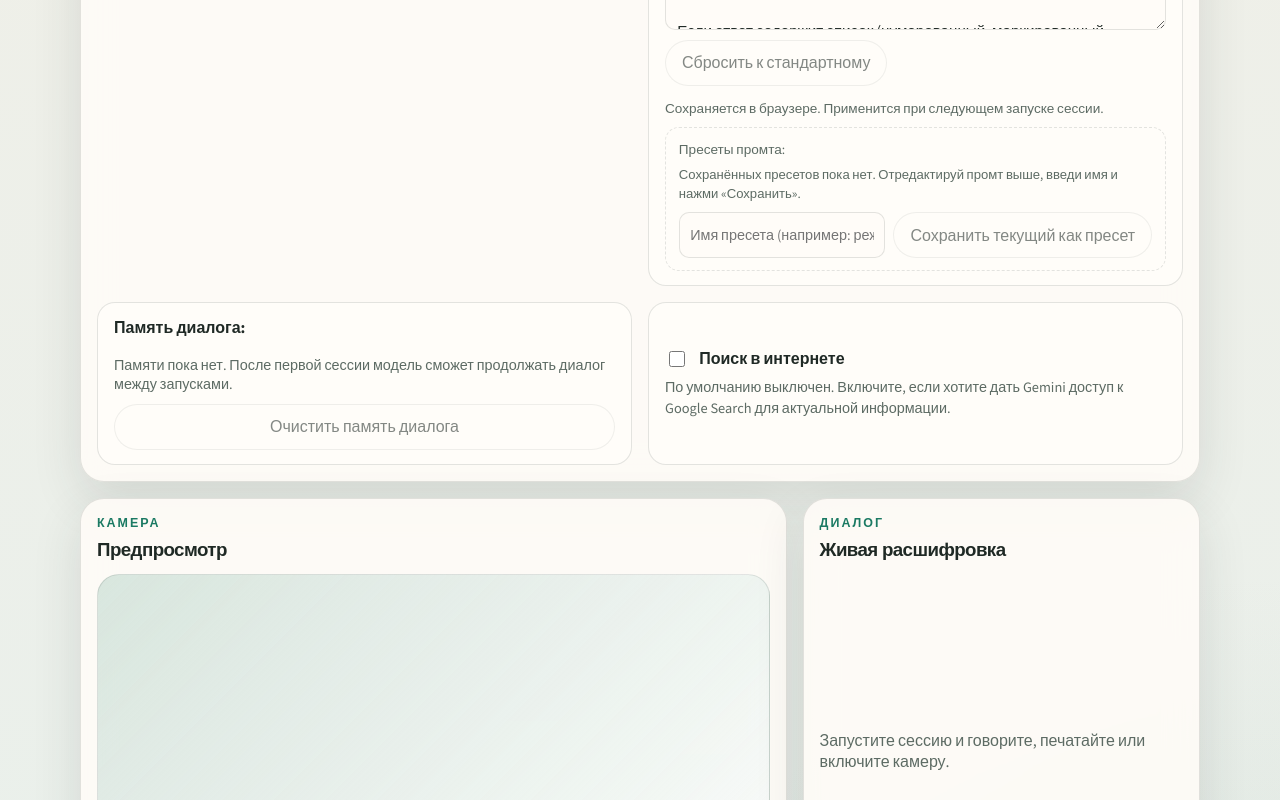
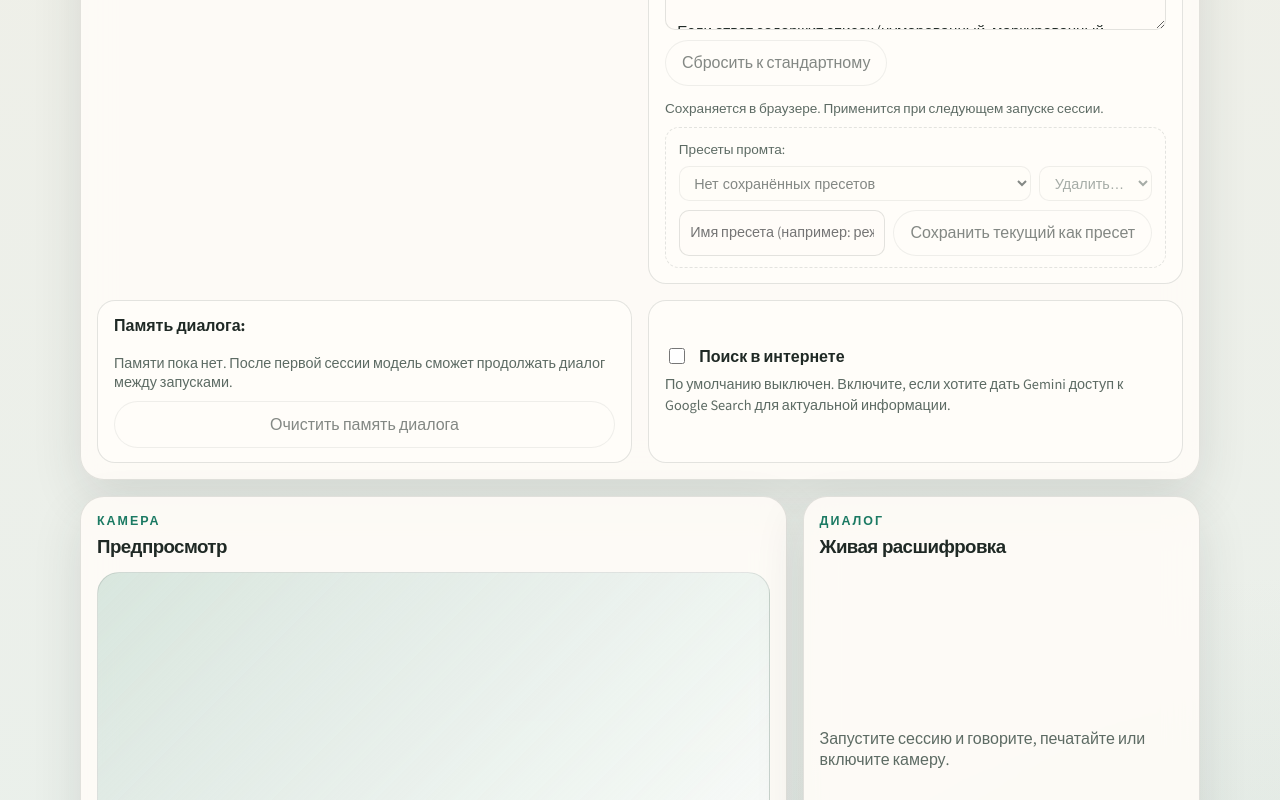
Before and after one commit to AnataBak/livvv, a Next.js app: page / in a window 1280 px wide. Shown: the part 940-1740 px from the top of the page. Built offline with nearby package versions, Linux system fonts and the light colour scheme.

Commit message:
feat(settings): пресеты промта через выпадающие списки вместо тэгов
Co-Authored-By: анна сидоренко <artemhttp@gmail.com>

```diff
--- a/app/globals.css
+++ b/app/globals.css
@@ -225,64 +225,38 @@ input {
   font-weight: 500;
 }
 
-.prompt-presets-empty {
-  margin: 0;
-  color: var(--muted);
-  font-size: 0.82rem;
-  line-height: 1.4;
+.prompt-presets-select-row {
+  display: flex;
+  gap: 0.5rem;
+  flex-wrap: wrap;
 }
 
-.prompt-presets-list {
-  list-style: none;
-  margin: 0;
-  padding: 0;
-  display: flex;
-  flex-wrap: wrap;
-  gap: 0.4rem;
-}
-
-.prompt-preset-item {
-  display: inline-flex;
-  align-items: stretch;
-  background: var(--panel-strong);
+.prompt-presets-select {
+  flex: 1 1 12rem;
+  min-width: 0;
+  padding: 0.45rem 0.65rem;
   border: 1px solid var(--line);
-  border-radius: 999px;
-  overflow: hidden;
-}
-
-.prompt-preset-load {
-  appearance: none;
-  background: transparent;
+  border-radius: 10px;
+  background: var(--panel);
   color: var(--text);
-  border: none;
-  padding: 0.35rem 0.75rem;
-  font-size: 0.85rem;
-  cursor: pointer;
-  max-width: 18rem;
-  overflow: hidden;
-  text-overflow: ellipsis;
-  white-space: nowrap;
-}
-
-.prompt-preset-load:hover {
-  background: color-mix(in srgb, var(--accent) 15%, transparent);
-}
-
-.prompt-preset-delete {
-  appearance: none;
-  background: transparent;
-  color: var(--muted);
-  border: none;
-  border-left: 1px solid var(--line);
-  padding: 0 0.55rem;
-  font-size: 1rem;
-  line-height: 1;
+  font-size: 0.9rem;
   cursor: pointer;
 }
 
-.prompt-preset-delete:hover {
-  color: #ff7272;
-  background: color-mix(in srgb, #ff7272 12%, transparent);
+.prompt-presets-select:focus {
+  outline: none;
+  border-color: var(--accent);
+}
+
+.prompt-presets-select:disabled {
+  opacity: 0.55;
+  cursor: not-allowed;
+}
+
+.prompt-presets-delete-select {
+  flex: 0 0 auto;
+  max-width: 12rem;
+  color: var(--muted);
 }
 
 .prompt-presets-save {
--- a/components/live-console.tsx
+++ b/components/live-console.tsx
@@ -1045,34 +1045,51 @@ export function LiveConsole() {
             </div>
             <div className="prompt-presets">
               <div className="prompt-presets-header">Пресеты промта:</div>
-              {promptPresets.length === 0 ? (
-                <p className="prompt-presets-empty">
-                  Сохранённых пресетов пока нет. Отредактируй промт выше, введи имя и нажми «Сохранить».
-                </p>
-              ) : (
-                <ul className="prompt-presets-list">
+              <div className="prompt-presets-select-row">
+                <select
+                  className="prompt-presets-select"
+                  value=""
+                  onChange={(event) => {
+                    const name = event.target.value;
+                    if (!name) return;
+                    const preset = promptPresets.find((p) => p.name === name);
+                    if (preset) loadPromptPreset(preset);
+                    event.target.value = '';
+                  }}
+                  disabled={promptPresets.length === 0}
+                >
+                  <option value="">
+                    {promptPresets.length === 0
+                      ? 'Нет сохранённых пресетов'
+                      : `Загрузить пресет (${promptPresets.length})…`}
+                  </option>
                   {promptPresets.map((preset) => (
-                    <li key={preset.name} className="prompt-preset-item">
-                      <button
-                        type="button"
-                        className="prompt-preset-load"
-                        onClick={() => loadPromptPreset(preset)}
-                        title={preset.text}
-                      >
-                        {preset.name}
-                      </button>
-                      <button
-                        type="button"
-                        className="prompt-preset-delete"
-                        onClick={() => deletePromptPreset(preset.name)}
-                        aria-label={`Удалить пресет ${preset.name}`}
-                      >
-                        ×
-                      </button>
-                    </li>
+                    <option key={preset.name} value={preset.name}>
+                      {preset.name}
+                    </option>
                   ))}
-                </ul>
-              )}
+                </select>
+                <select
+                  className="prompt-presets-select prompt-presets-delete-select"
+                  value=""
+                  onChange={(event) => {
+                    const name = event.target.value;
+                    if (!name) return;
+                    deletePromptPreset(name);
+                    event.target.value = '';
+                  }}
+                  disabled={promptPresets.length === 0}
+                  aria-label="Удалить пресет"
+                  title="Удалить пресет"
+                >
+                  <option value="">Удалить…</option>
+                  {promptPresets.map((preset) => (
+                    <option key={preset.name} value={preset.name}>
+                      {preset.name}
+                    </option>
+                  ))}
+                </select>
+              </div>
               <div className="prompt-presets-save">
                 <input
                   type="text"
```
